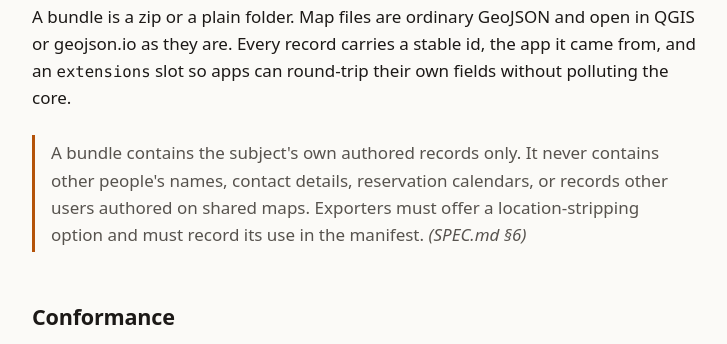
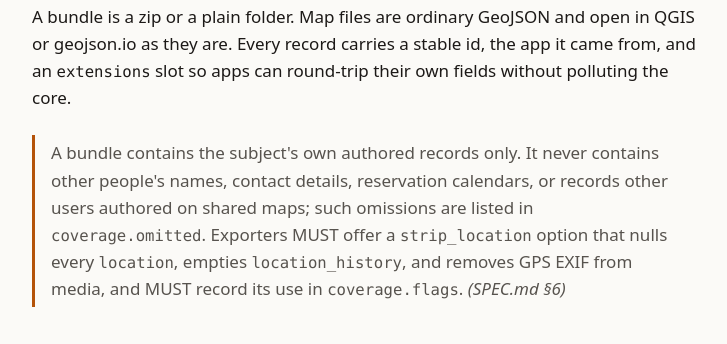
Before and after one commit to zaknixon/openhuntdata, a website: page site/index.html in a window 1280 px wide. Shown: the part 939-1283 px from the top of the page, without its empty margins (276-1003 px from the left). Drawn offline with Linux system fonts and the light colour scheme.

Commit message:
fix(site): quote SPEC.md §6 privacy stance verbatim
Co-Authored-By: Claude Fable 5.1 <noreply@anthropic.com>
Claude-Session: https://claude.ai/code/session_01Xrd94gQf2iZdWVkZUo58eF

```diff
--- a/site/index.html
+++ b/site/index.html
@@ -59,7 +59,7 @@
 └── media/               the photos, named by content hash</pre>
   <p>A bundle is a zip or a plain folder. Map files are ordinary GeoJSON and open in QGIS or geojson.io as they are. Every record carries a stable id, the app it came from, and an <code>extensions</code> slot so apps can round-trip their own fields without polluting the core.</p>
 
-  <blockquote>A bundle contains the subject's own authored records only. It never contains other people's names, contact details, reservation calendars, or records other users authored on shared maps. Exporters must offer a location-stripping option and must record its use in the manifest. <em>(SPEC.md §6)</em></blockquote>
+  <blockquote>A bundle contains the subject's own authored records only. It never contains other people's names, contact details, reservation calendars, or records other users authored on shared maps; such omissions are listed in <code>coverage.omitted</code>. Exporters MUST offer a <code>strip_location</code> option that nulls every <code>location</code>, empties <code>location_history</code>, and removes GPS EXIF from media, and MUST record its use in <code>coverage.flags</code>. <em>(SPEC.md §6)</em></blockquote>
 
   <h2>Conformance</h2>
   <table>
```
